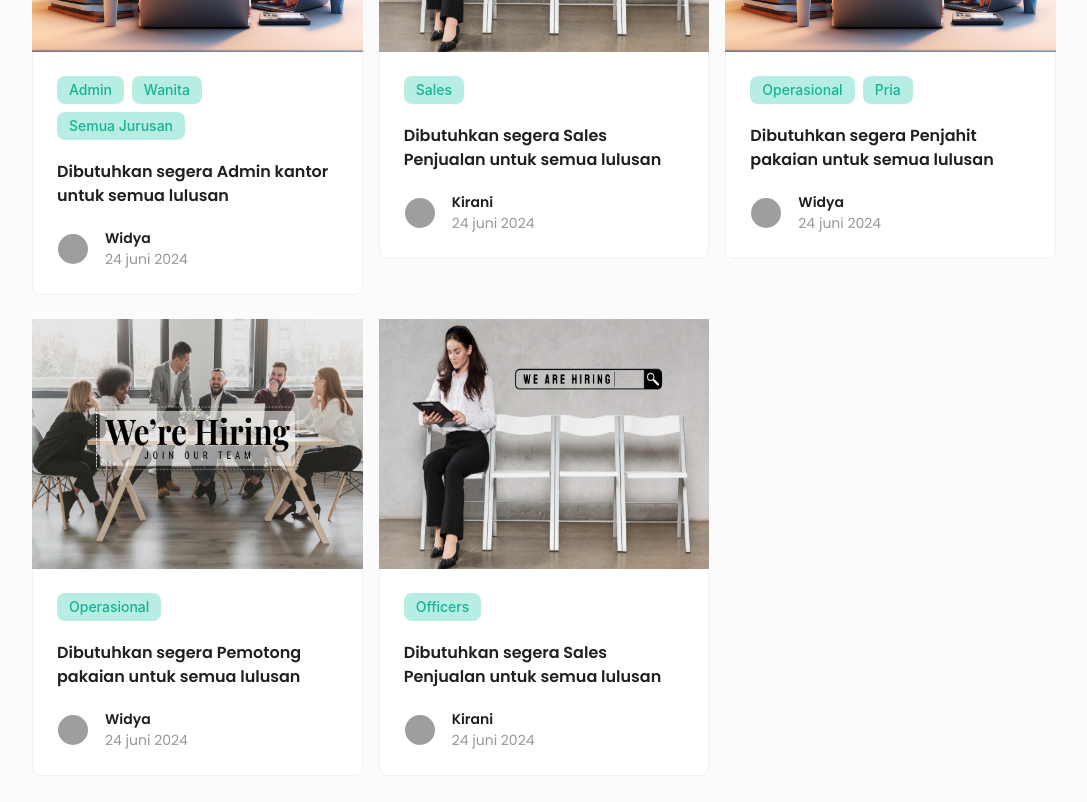
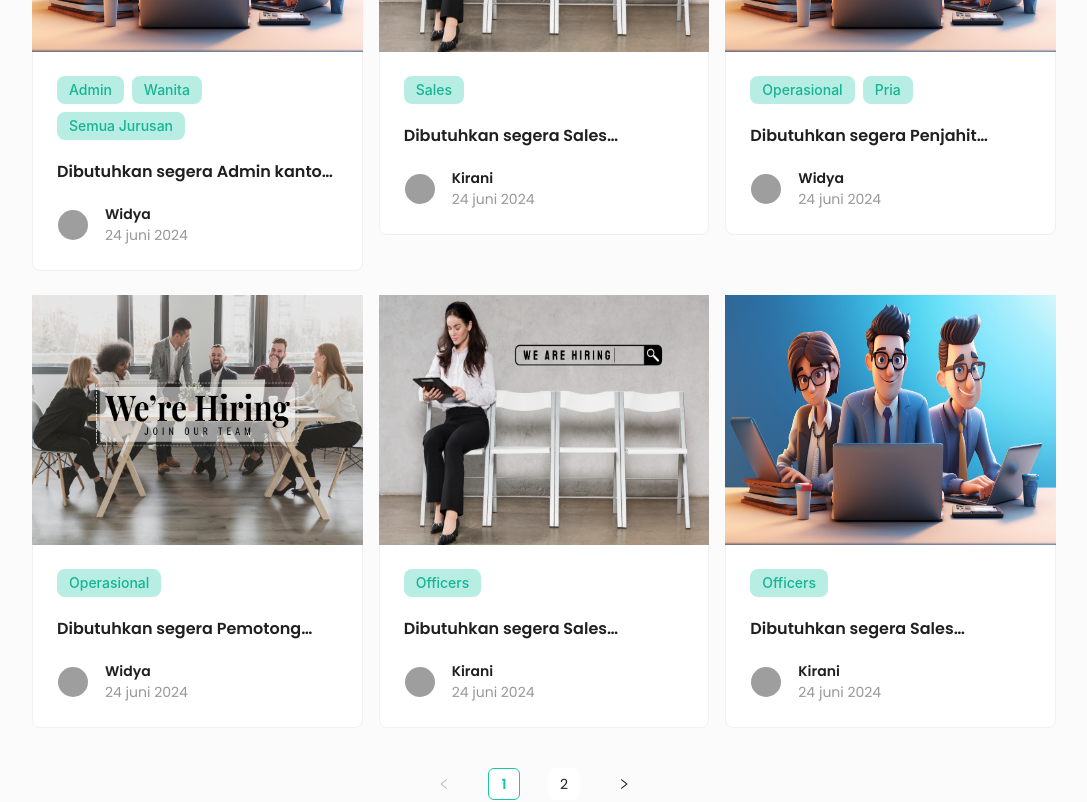
Before and after one commit to SanH16/kepegawaian-client, a React (Vite) app in the folder client/: page / in a window 1280 px wide. Shown: the part 1680-2482 px from the top of the page, without its empty margins (96-1183 px from the left). Built offline with nearby package versions, Linux system fonts and the light colour scheme; grey boxes are pictures that could not be loaded.

Commit message:
refactor some code: Topbar, ListLowongan, constant

```diff
--- a/client/src/components/layout-components/Topbar.jsx
+++ b/client/src/components/layout-components/Topbar.jsx
@@ -3,7 +3,7 @@ import { IoNotificationsOutline } from "react-icons/io5";
 // import { PiRobot } from "react-icons/pi";
 
 import anonymousPict from "@/assets/anonymous profile.jpg";
-import logoTopbar from "@/assets/react.svg";
+import logoTopbar from "@/assets/logo-radenmat-poppins.png";
 import DrawerSidebar from "./DrawerSidebar";
 
 export default function Topbar() {
--- a/client/src/components/shared-components/ListingLowongan.jsx
+++ b/client/src/components/shared-components/ListingLowongan.jsx
@@ -1,17 +1,38 @@
-import { Avatar, Card, Col, Flex, Image, Row, Tag } from "antd";
+import {
+  Avatar,
+  Card,
+  Col,
+  ConfigProvider,
+  Flex,
+  Image,
+  Pagination,
+  Row,
+  Tag,
+} from "antd";
+
 import { ListLowongan as dataLowongan } from "@/views/app-views/rekrutmen/constant/list-lowongan";
 import { splitString } from "@/utils/SplitString";
+import { useScrollToTop } from "@/hooks/useScrollToTop";
 
 import dayjs from "dayjs";
 import "dayjs/locale/id";
+import { useState } from "react";
 
 dayjs.locale("id");
 
 export function ListingLowongan() {
+  const [currentPage, setCurrentPage] = useState(1);
+  const sizePage = 6;
+
+  useScrollToTop();
+
   return (
+    <>
       <section id="list-lowongan">
         <Row gutter={[16, 24]}>
-        {dataLowongan.map((item, i) => (
+          {dataLowongan
+            .slice((currentPage - 1) * sizePage, currentPage * sizePage)
+            .map((item, i) => (
               <Col span={8} key={i}>
                 <Card
                   hoverable
@@ -29,7 +50,10 @@ export function ListingLowongan() {
                 >
                   <Tags tags={item.tags} />
 
-              <p className="my-3 pb-2 font-semibold">{item.title}</p>
+                  <p className="mb-5 mt-3 line-clamp-1 font-semibold">
+                    {item.title}
+                  </p>
+
                   <Flex gap="middle">
                     <div className="self-center">
                       <Avatar src={item.ava} />
@@ -44,6 +68,34 @@ export function ListingLowongan() {
             ))}
         </Row>
       </section>
+
+      <footer>
+        <ConfigProvider
+          theme={{
+            components: {
+              Pagination: {
+                colorPrimary: "#17c6a3",
+                colorPrimaryHover: "#15b494",
+              },
+            },
+          }}
+        >
+          {dataLowongan.length === 0 ? null : (
+            <Col>
+              <Pagination
+                defaultCurrent={currentPage}
+                defaultPageSize={sizePage}
+                total={dataLowongan?.length}
+                onChange={(page) => {
+                  setCurrentPage(page);
+                }}
+                className="mx-auto my-10 flex justify-center md:gap-5"
+              />
+            </Col>
+          )}
+        </ConfigProvider>
+      </footer>
+    </>
   );
 }
 
--- a/client/src/views/app-views/rekrutmen/constant/list-lowongan/index.js
+++ b/client/src/views/app-views/rekrutmen/constant/list-lowongan/index.js
@@ -49,4 +49,22 @@ export const ListLowongan = [
     author: "Kirani",
     date: "24 juni 2024",
   },
+  {
+    image: jobVaca,
+    image_desc: "Thumbnail Lowongan",
+    tags: "Officers",
+    title: "Dibutuhkan segera Sales Penjualan untuk semua lulusan",
+    ava: logoAva,
+    author: "Kirani",
+    date: "24 juni 2024",
+  },
+  {
+    image: jobVaca3,
+    image_desc: "Thumbnail Lowongan",
+    tags: "Operasional",
+    title: "Dibutuhkan segera Pemotong pakaian untuk semua lulusan",
+    ava: logoAva,
+    author: "Widya",
+    date: "24 juni 2024",
+  },
 ];
```
Also changed, not shown: client/src/assets/company-logo.jpg (deleted). Lines whose indentation alone changed are shown as unchanged.
